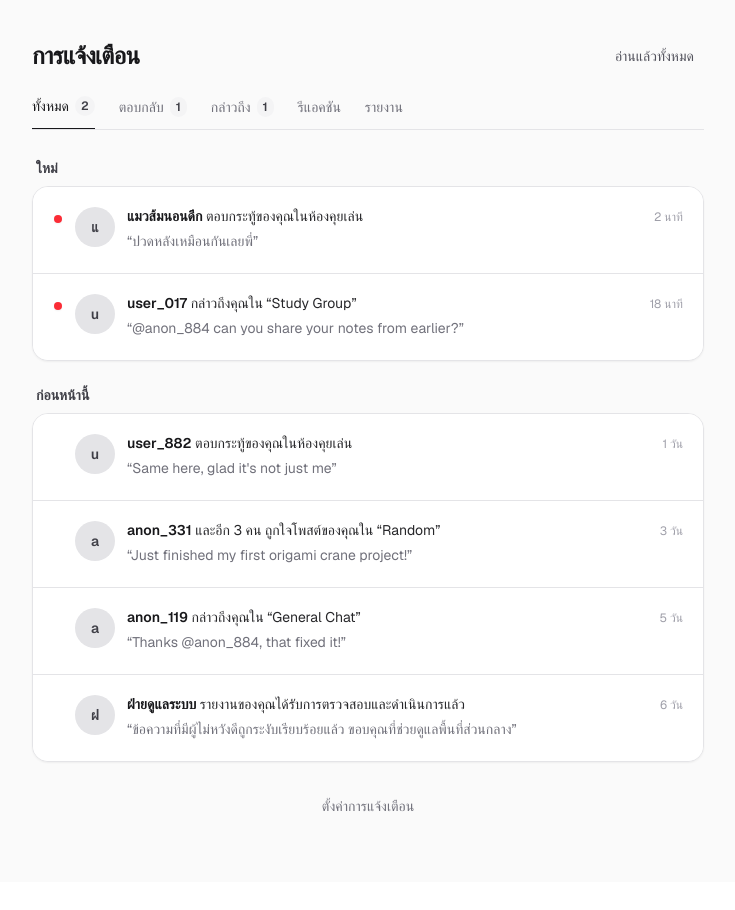
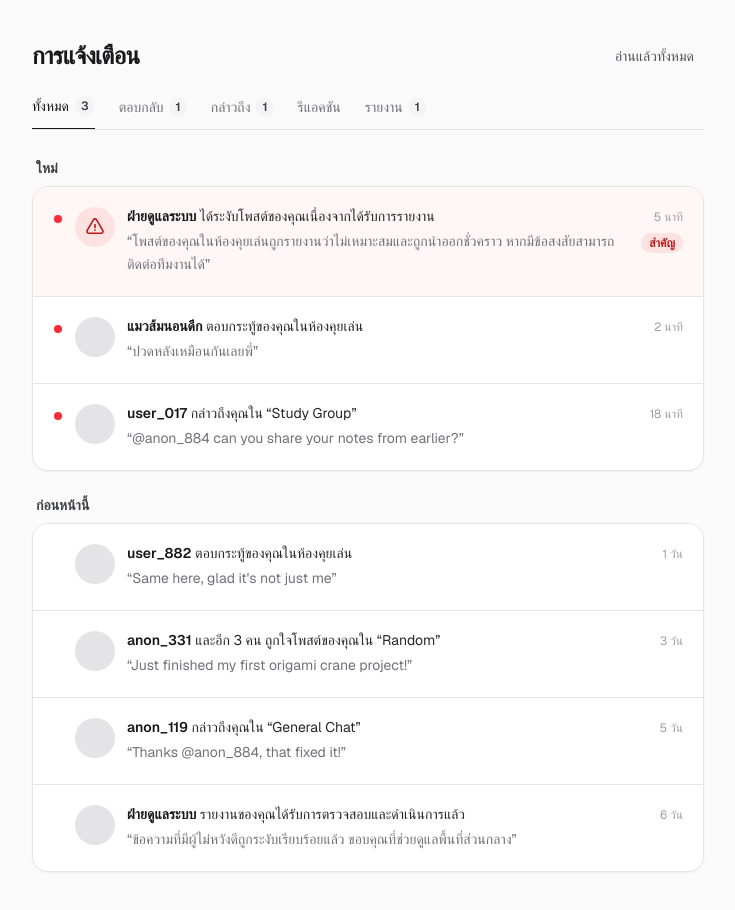
Before and after one commit to Some1Names/AntiLonely, a Next.js app: page /notifications in a window 1280 px wide. Shown: the whole page, without its empty margins (272-1007 px from the left). Before the commit the page ends 882 px from the top, so only its background shows below. Built offline with nearby package versions, Linux system fonts and the light colour scheme.

Commit message:
feat(notifications): add centered team icon, remove avatar letter, and remove settings footer

```diff
--- a/components/notifications/NotificationItem.tsx
+++ b/components/notifications/NotificationItem.tsx
@@ -15,11 +15,21 @@ export function NotificationItem({
   onClick,
   referenceTime,
 }: NotificationItemProps) {
-  const { id, actor, actionText, contentPreview, createdAt, timeAgoText, isRead } =
-    notification;
+  const {
+    id,
+    actor,
+    badge,
+    actionText,
+    contentPreview,
+    createdAt,
+    timeAgoText,
+    isRead,
+    isImportant,
+    systemIcon,
+  } = notification;
 
-  const initial = actor.name ? actor.name.charAt(0) : '?';
   const displayedTime = timeAgoText ?? formatTimeAgo(createdAt, referenceTime);
+  const isImportantUnread = Boolean(isImportant && !isRead);
 
   return (
     <div
@@ -32,7 +42,11 @@ export function NotificationItem({
           onClick(id);
         }
       }}
-      className="group flex items-start gap-3 p-4 sm:p-5 transition-colors cursor-pointer text-left bg-white hover:bg-zinc-50"
+      className={`group flex items-start gap-3 p-4 sm:p-5 transition-colors cursor-pointer text-left ${
+        isImportantUnread
+          ? 'bg-[#FFF6F6] hover:bg-[#FEE2E2]/60'
+          : 'bg-white hover:bg-zinc-50'
+      }`}
     >
       {/* Unread indicator dot */}
       <div className="pt-2 flex-shrink-0 w-2.5 flex justify-center">
@@ -40,25 +54,43 @@ export function NotificationItem({
           <span
             className="w-2 h-2 rounded-full bg-red-500 shadow-xs"
             title="ยังไม่ได้อ่าน"
-          />
+          >
+            <span className="sr-only">ยังไม่ได้อ่าน</span>
+          </span>
         ) : (
           <span className="w-2 h-2" />
         )}
       </div>
 
-      {/* Avatar */}
-      <div className="flex-shrink-0 w-10 h-10 rounded-full bg-zinc-200 text-zinc-700 flex items-center justify-center font-semibold text-sm select-none">
+      {/* Avatar / Centered Team Icon */}
+      {systemIcon === 'alert' || (isImportant && !actor.avatarUrl) ? (
+        <div className="flex-shrink-0 w-10 h-10 rounded-full flex items-center justify-center bg-[#FEE2E2] text-[#B91C1C] select-none">
+          <svg
+            className="w-5 h-5 text-[#B91C1C]"
+            fill="none"
+            viewBox="0 0 24 24"
+            stroke="currentColor"
+            strokeWidth={2}
+          >
+            <path
+              strokeLinecap="round"
+              strokeLinejoin="round"
+              d="M12 9v3.75m-9.303 3.376c-.866 1.5.217 3.374 1.948 3.374h14.71c1.73 0 2.813-1.874 1.948-3.374L13.949 3.378c-.866-1.5-3.032-1.5-3.898 0L2.697 16.126zM12 15.75h.007v.008H12v-.008z"
+            />
+          </svg>
+        </div>
+      ) : (
+        <div className="flex-shrink-0 w-10 h-10 rounded-full bg-zinc-200 select-none overflow-hidden flex items-center justify-center">
           {actor.avatarUrl ? (
             // eslint-disable-next-line @next/next/no-img-element
             <img
               src={actor.avatarUrl}
               alt={actor.name}
-            className="w-full h-full rounded-full object-cover"
+              className="w-full h-full object-cover"
             />
-        ) : (
-          <span>{initial}</span>
+          ) : null}
+        </div>
       )}
-      </div>
 
       {/* Content */}
       <div className="flex-1 min-w-0 pr-2">
@@ -74,9 +106,20 @@ export function NotificationItem({
         )}
       </div>
 
-      {/* Time */}
-      <div className="flex-shrink-0 text-xs text-zinc-400 whitespace-nowrap pt-0.5">
-        {displayedTime}
+      {/* Time & Badge */}
+      <div className="flex-shrink-0 flex flex-col items-end gap-2 pt-0.5 text-xs text-zinc-400 whitespace-nowrap">
+        <span>{displayedTime}</span>
+        {badge && (
+          <span
+            className={`inline-flex items-center px-2 py-0.5 rounded-full text-xs font-semibold select-none ${
+              badge.variant === 'warning' || badge.variant === 'important'
+                ? 'bg-[#FEE2E2] text-[#B91C1C]'
+                : 'bg-zinc-100 text-zinc-600'
+            }`}
+          >
+            {badge.text}
+          </span>
+        )}
       </div>
     </div>
   );
--- a/components/notifications/NotificationsClient.tsx
+++ b/components/notifications/NotificationsClient.tsx
@@ -15,7 +15,6 @@ import {
 import { NotificationTabs } from '@/components/notifications/NotificationTabs';
 import { NotificationSection } from '@/components/notifications/NotificationSection';
 import { EmptyState } from '@/components/notifications/EmptyState';
-import { NotificationSettingsButton } from '@/components/notifications/NotificationSettingsButton';
 
 interface NotificationsClientProps {
   initialItems: NotificationItem[];
@@ -157,11 +156,6 @@ export function NotificationsClient({
             </>
           )}
         </div>
-
-        {/* Footer notification settings link */}
-        <NotificationSettingsButton
-          onClick={() => showToast('ลิงก์ไปยังหน้าตั้งค่าโปรไฟล์')}
-        />
       </main>
 
       {/* Floating feedback toast */}
--- a/lib/mock/notifications.ts
+++ b/lib/mock/notifications.ts
@@ -7,6 +7,25 @@ export function getMockNotificationsFeed(
   referenceTime: number = Date.now()
 ): NotificationsFeedResponse {
   const items: NotificationItem[] = [
+    {
+      id: 'notif-0',
+      type: 'report',
+      actor: {
+        name: 'ฝ่ายดูแลระบบ',
+      },
+      badge: {
+        text: 'สำคัญ',
+        variant: 'important',
+      },
+      actionText: 'ได้ระงับโพสต์ของคุณเนื่องจากได้รับการรายงาน',
+      contentPreview:
+        '“โพสต์ของคุณในห้องคุยเล่นถูกรายงานว่าไม่เหมาะสมและถูกนำออกชั่วคราว หากมีข้อสงสัยสามารถติดต่อทีมงานได้”',
+      createdAt: new Date(referenceTime - 5 * 60 * 1000).toISOString(),
+      isRead: false,
+      targetUrl: '/reports/account-action-101',
+      isImportant: true,
+      systemIcon: 'alert',
+    },
     {
       id: 'notif-1',
       type: 'reply',
--- a/lib/notifications.ts
+++ b/lib/notifications.ts
@@ -21,10 +21,16 @@ export function groupNotifications(
   now: number | Date = Date.now()
 ): GroupedNotifications {
   const nowMs = typeof now === 'number' ? now : now.getTime();
+  const pinned: NotificationItem[] = [];
   const recent: NotificationItem[] = [];
   const earlier: NotificationItem[] = [];
 
   for (const item of notifications) {
+    if (item.isImportant && !item.isRead) {
+      pinned.push(item);
+      continue;
+    }
+
     const itemTime = new Date(item.createdAt).getTime();
     if (!Number.isNaN(itemTime) && nowMs - itemTime < TWENTY_FOUR_HOURS_MS) {
       recent.push(item);
@@ -33,7 +39,7 @@ export function groupNotifications(
     }
   }
 
-  return { recent, earlier };
+  return { recent: [...pinned, ...recent], earlier };
 }
 
 export function formatTimeAgo(
--- a/types/notification.ts
+++ b/types/notification.ts
@@ -7,16 +7,24 @@ export interface NotificationActor {
   avatarUrl?: string;
 }
 
+export interface NotificationBadge {
+  text: string;
+  variant?: 'important' | 'warning' | 'default';
+}
+
 export interface NotificationItem {
   id: string;
   type: NotificationType;
   actor: NotificationActor;
+  badge?: NotificationBadge;
   actionText: string;
   contentPreview?: string;
   createdAt: string; // ISO 8601 string, e.g. "2026-10-14T10:00:00.000Z"
   timeAgoText?: string;
   isRead: boolean;
   targetUrl: string;
+  isImportant?: boolean;
+  systemIcon?: 'alert';
 }
 
 export interface GroupedNotifications {
```
Also changed, not shown: 1 other file (tests, documents, lock files or other folders). Lines whose indentation alone changed are shown as unchanged.
